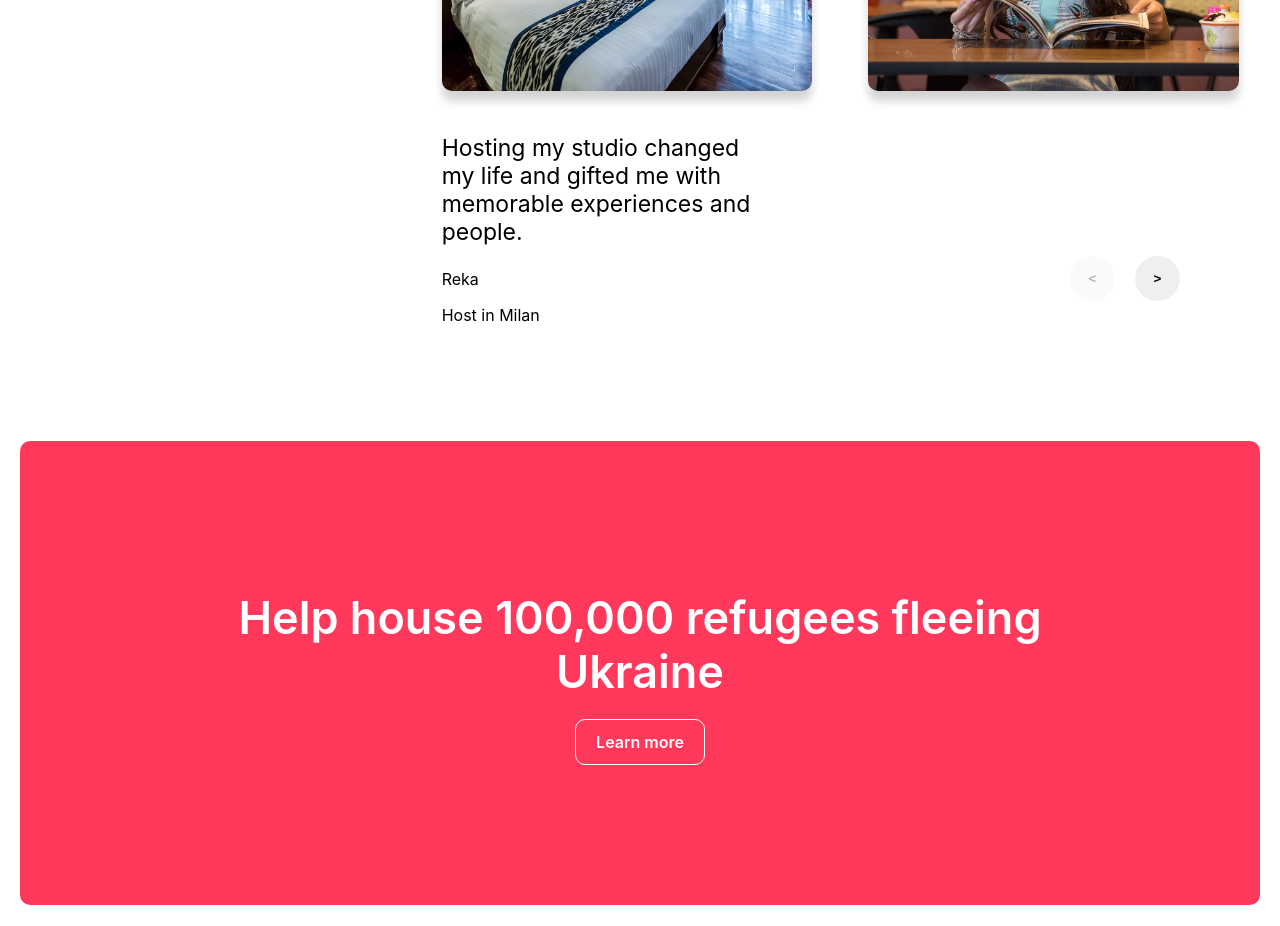
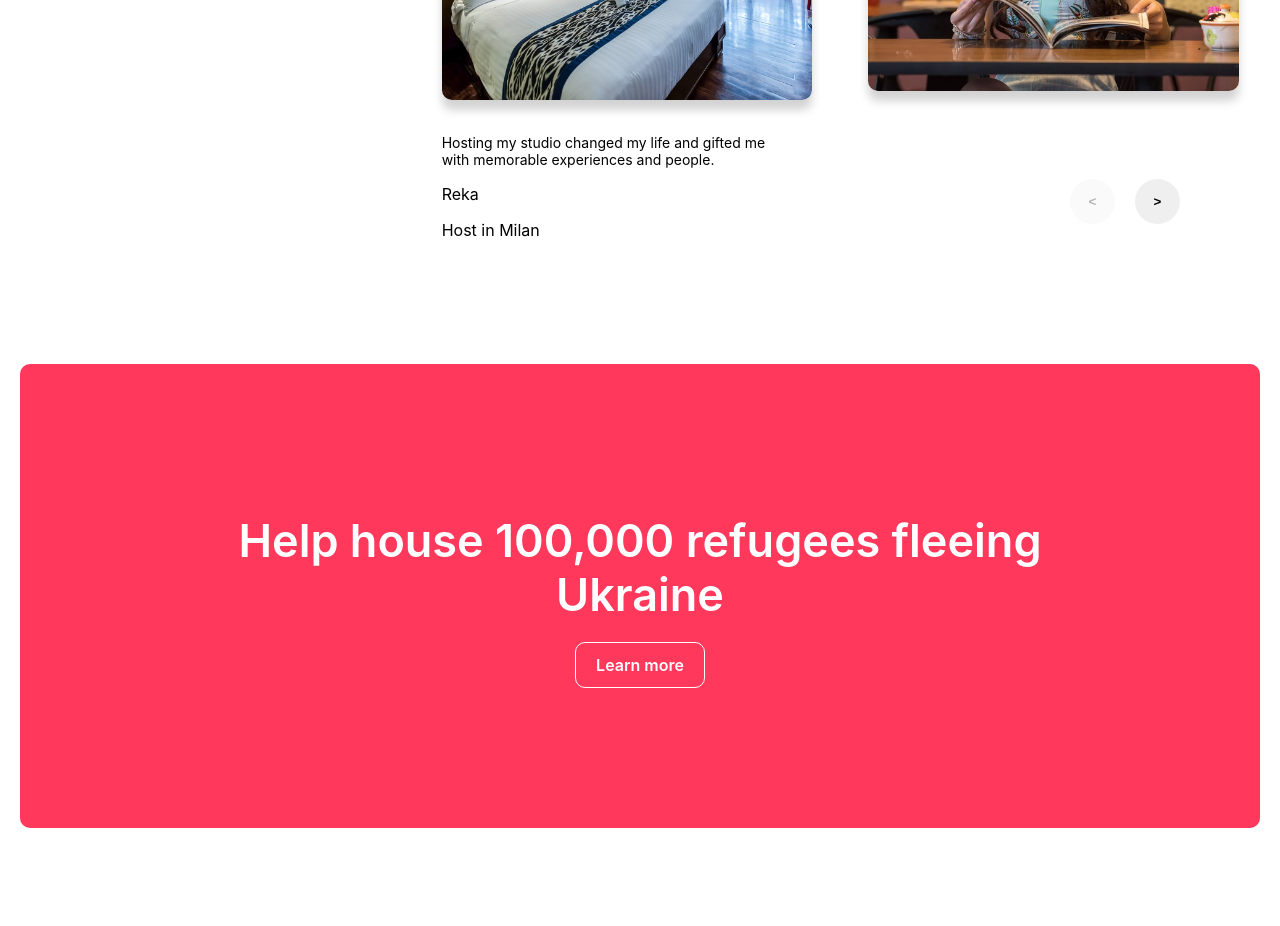
Before and after one commit to eduviereIsrael/airbnb, a Next.js app: page / in a window 1280 px wide. Shown: the part 1620-2546 px from the top of the page. Built offline with nearby package versions, Linux system fonts and the light colour scheme.

Commit message:
overflow

```diff
--- a/styles/globals.scss
+++ b/styles/globals.scss
@@ -109,7 +109,7 @@ nav {
   justify-content: flex-end;
   background-color: rgba(255, 255, 255, 0);
   position: fixed;
-  top: 30px;
+  top: 0px;
   z-index: 3;
   padding-top: 30px;
   transition: all .5s ease;
@@ -573,7 +573,7 @@ nav {
 
 
       .larger-text {
-        font-size: 23px;
+        font-size: 14px;
         width: 80%;
       }
 
```
